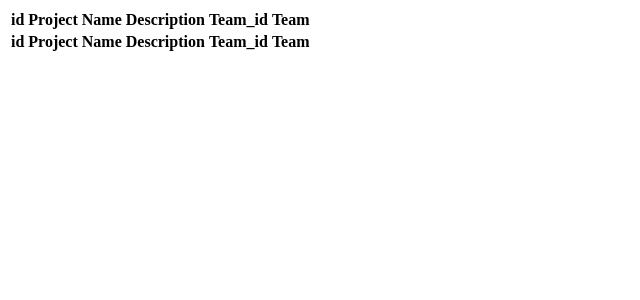
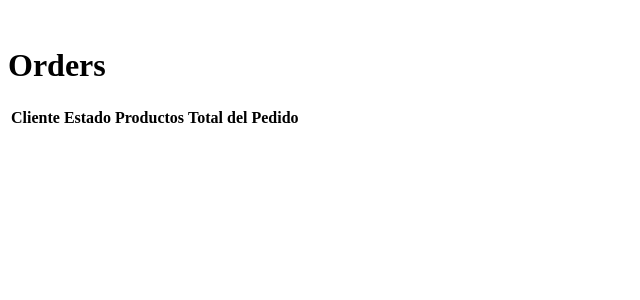
Before and after one commit to GabrielGamboa-Codex/activities-work, a PHP site: page /views/ordersView.php in a window 1280 px wide. Shown: the top 300 px of the page, without its empty margins (0-640 px from the left). Run offline with PHP 8.4, Linux system fonts and the light colour scheme; lists and menus that the app fills with data are empty.

Commit message:
Update views

```diff
--- a/Sistema de Gestión de Pedidos de una Tienda Online/controllers/productController.php
+++ b/Sistema de Gestión de Pedidos de una Tienda Online/controllers/productController.php
@@ -1,5 +1,5 @@
 <?php
-include __DIR__ . '/../models/productModel.php';
+require_once __DIR__ . '/../models/productModel.php';
 
 class productController
 {
@@ -13,4 +13,5 @@ class productController
         return;
     }
 
+
 }
--- a/Sistema de Gestión de Pedidos de una Tienda Online/views/header.php
+++ b/Sistema de Gestión de Pedidos de una Tienda Online/views/header.php
@@ -39,7 +39,7 @@
             <a class="nav-link" href="index.php?action=ordersView">Orders</a>
           </li>
           <li class="nav-item">
-            <a class="nav-link" href="index.php?action=projectView">Administration</a>
+            <a class="nav-link" href="index.php?action=adminView">Administration</a>
           </li>
         </ul>
       </div>
--- a/Sistema de Gestión de Pedidos de una Tienda Online/views/ordersView.php
+++ b/Sistema de Gestión de Pedidos de una Tienda Online/views/ordersView.php
@@ -3,31 +3,36 @@
     <meta charset="UTF-8">
     <meta name="viewport" content="width=device-width, initial-scale=1.0">
     <title>Document</title>
+    <style>
+       table.dataTable th, table.dataTable td {
+            border: 1px solid orange;
+            padding: 8px;
+        }
+        table.dataTable thead th {
+        text-align: center;
+        vertical-align: middle;
+        }
+
+    </style>
 </head>
 <body>
+<br>
+<h1 class="text-center">Orders</h1>
 <div class="container">
         <div class="row">
             <div class="col-lg-12">
                 <div class="table-responsive">
-                    <table id="projectTable" class="table table-bordered table-striped">
-                        <thead>
-                            <tr>
-                                <th>id</th>
-                                <th>Project Name</th>
-                                <th>Description</th>
-                                <th>Team_id</th>
-                                <th>Team</th>
-                        </thead>
-                        <tbody></tbody>
-                        <tfoot>
-                            <tr>
-                                <th>id</th>
-                                <th>Project Name</th>
-                                <th>Description</th>
-                                <th>Team_id</th>
-                                <th>Team</th>
-                            </tr>
-                        </tfoot>
+                <table id="orderTable" class="display">
+                    <thead>
+                        <tr>
+                        <th>Cliente</th>
+                        <th>Estado</th>
+                        <th>Productos</th>
+                        <th>Total del Pedido</th>
+                        </tr>
+                    </thead>
+                </table>
+                <tbody></tbody>
                     </table>
                 </div>
             </div>
@@ -36,7 +41,27 @@
 </body>
 <script>
     $(document).ready(function () {
-    var userTable = $('#projectTable').DataTable({ });
+    var userTable = $('#orderTable').DataTable({
+        ajax: {
+        url: "./handler/orderHandler.php",
+        method: "POST",
+        data: { action: "print" },
+        dataSrc: '',
+        },
+        columns: [
+            { data: 'cliente', title: 'Cliente' },          // Nombre del cliente
+            { data: 'estado', title: 'Estado' },           // Estado del pedido
+            { data: 'productos', title: 'Productos' },     // Lista de productos
+            { data: 'total', title: 'Total del Pedido' }   // Total del pedido
+        ],
+        columnDefs: [
+            { targets: 0, className: 'dt-body-center' },
+            { targets: 1, className: 'dt-body-center' },
+            { targets: 2, className: 'dt-body-left' },
+            { targets: 3, className: 'dt-body-center' }
+        ]
+    });
+
 });
 </script>
 </html>
--- a/Sistema de Gestión de Pedidos de una Tienda Online/views/productView.php
+++ b/Sistema de Gestión de Pedidos de una Tienda Online/views/productView.php
@@ -83,7 +83,7 @@
             </div>
         </div>
       <div class="modal-footer justify-content-center">
-        <button type="button" class="btn btn-success">Add to Shopping Car</button>
+        <button type="button" class="btn btn-success"><i class="bi bi-cart-plus"></i> Add to Shopping Car</button>
         <button type="button" class="btn btn-secondary" data-bs-dismiss="modal">Close</button>
       </div>
     </div>
--- a/Sistema de Gestión de Pedidos de una Tienda Online/views/shoppingCarView.php
+++ b/Sistema de Gestión de Pedidos de una Tienda Online/views/shoppingCarView.php
@@ -16,7 +16,7 @@ $totalGeneral = 0;
     <title>Document</title>
 </head>
 <body>
-    <br><br>
+    <br>
     <h1 class="text-center">Shopping Car</h1>
     <div class="container mt-4">
     <?php if(!empty($products)):?>
@@ -104,12 +104,10 @@ $totalGeneral = 0;
         var cliente = $('#cliente').val();
         var productos = <?php echo json_encode($products); ?>;
 
-        // Verificar si el campo cliente está vacío
             if (cliente === "") {
-            // Mostrar el mensaje de error
             errorCliente.textContent = "The Client cannot be empty";
             errorCliente.style.color = "red";
-            return; // Detener el proceso si el campo está vacío
+            return;
         }
         $.ajax({
             url: './handler/shopCarHandler.php',
```
Also changed, not shown: Sistema de Gestión de Pedidos de una Tienda Online/index.php (+8 -2 lines), Sistema de Gestión de Pedidos de una Tienda Online/models/detallePedidoModel.php (+12 -0 lines), Sistema de Gestión de Pedidos de una Tienda Online/models/pedidoModel.php (+7 -0 lines), Sistema de Gestión de Pedidos de una Tienda Online/models/productModel.php (line endings or trailing spaces).
